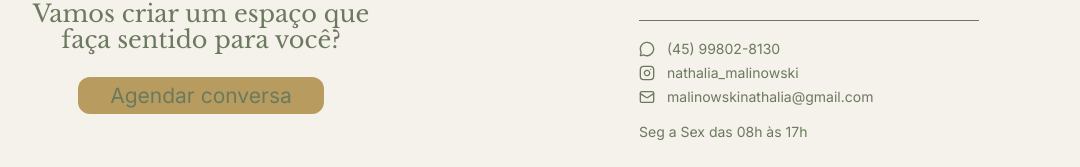
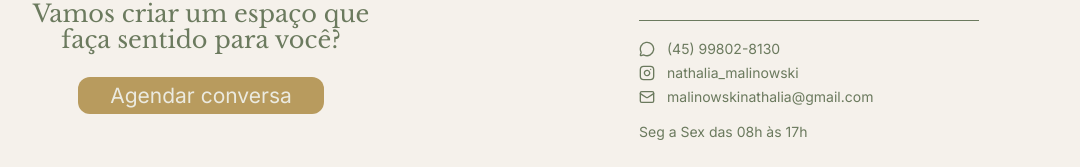
Before and after one commit to LucasMalinowski/nath_page, a Next.js app: page / in a window 1280 px wide. Shown: the part 3180-3347 px from the top of the page, without its empty margins (135-1215 px from the left). Built offline with nearby package versions, Linux system fonts and the light colour scheme; no server answers; the database is empty.

Commit message:
refactor Footer component: update button text color for improved contrast

```diff
--- a/components/Footer.tsx
+++ b/components/Footer.tsx
@@ -91,7 +91,7 @@ const Footer = ({ contactInfo = true, paymentInfo = false }: FooterProps) => {
                   </p>
                   <button
                     type="button"
-                    className="mt-6 px-8 py-2 rounded-[12px] bg-[#b89b5e] text-[#6b7a5e] font-sans font-normal text-[21px] leading-none"
+                    className="mt-6 px-8 py-2 rounded-[12px] bg-[#b89b5e] text-[#ebeae0] font-sans font-normal text-[21px] leading-none"
                   >
                     Agendar conversa
                   </button>
```
